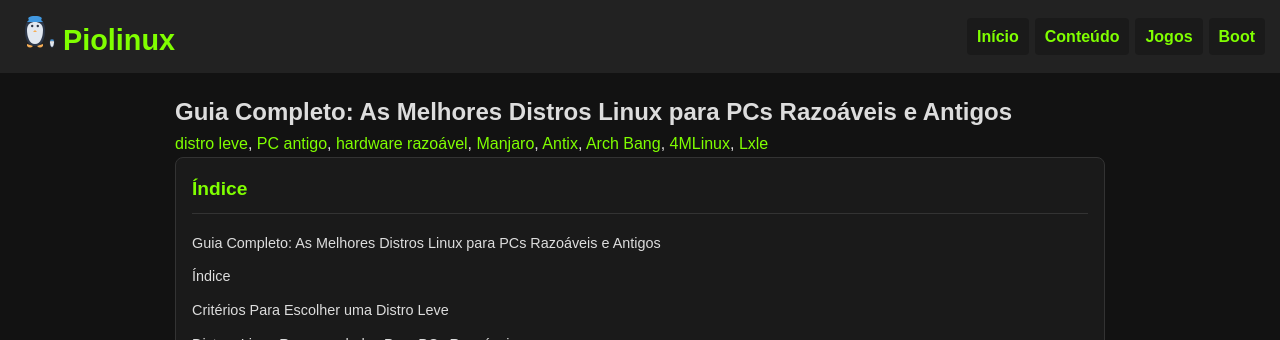
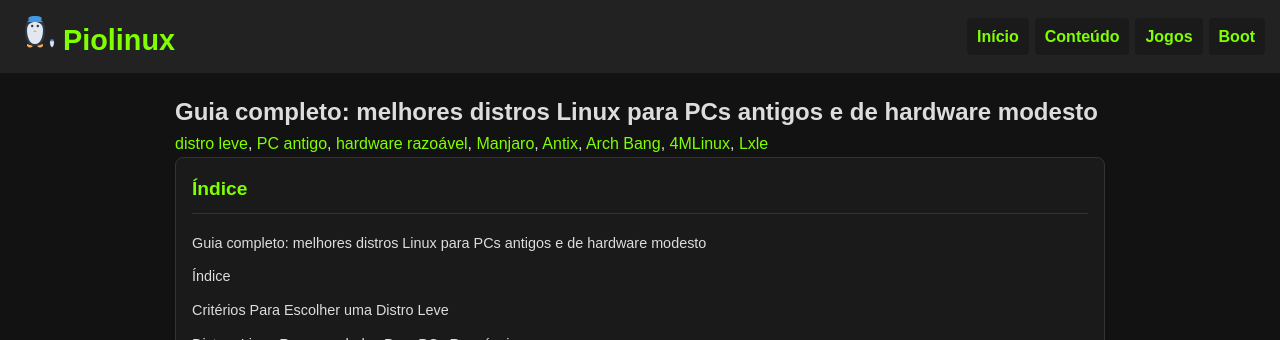
Before and after one commit to Piolinux/piolinux-site, a Jekyll site: the page built from _posts/2025-08-12-guia-completo-as-melhores-distros-linux-para-pcs-razoaveis-e-antigos.md, in a window 1280 px wide. Shown: the top 340 px of the page. Built offline with Jekyll 4.4.1, drawn with Linux system fonts in a browser that asks for light colours.

Commit message:
Update 2025-08-12-guia-completo-as-melhores-distros-linux-para-pcs-razoaveis-e-antigos.md

```diff
--- a/_posts/2025-08-12-guia-completo-as-melhores-distros-linux-para-pcs-razoaveis-e-antigos.md
+++ b/_posts/2025-08-12-guia-completo-as-melhores-distros-linux-para-pcs-razoaveis-e-antigos.md
@@ -1,6 +1,6 @@
 ---
 layout:  default
-title: "Guia Completo: As Melhores Distros Linux para PCs Razoáveis e Antigos"
+title: "Guia completo: melhores distros Linux para PCs antigos e de hardware modesto"
 author: "Piolinux"
 date: 2025-08-12 10:42:52 -0300
 categories: [Linux, Tutoriais, Hardware]
```
